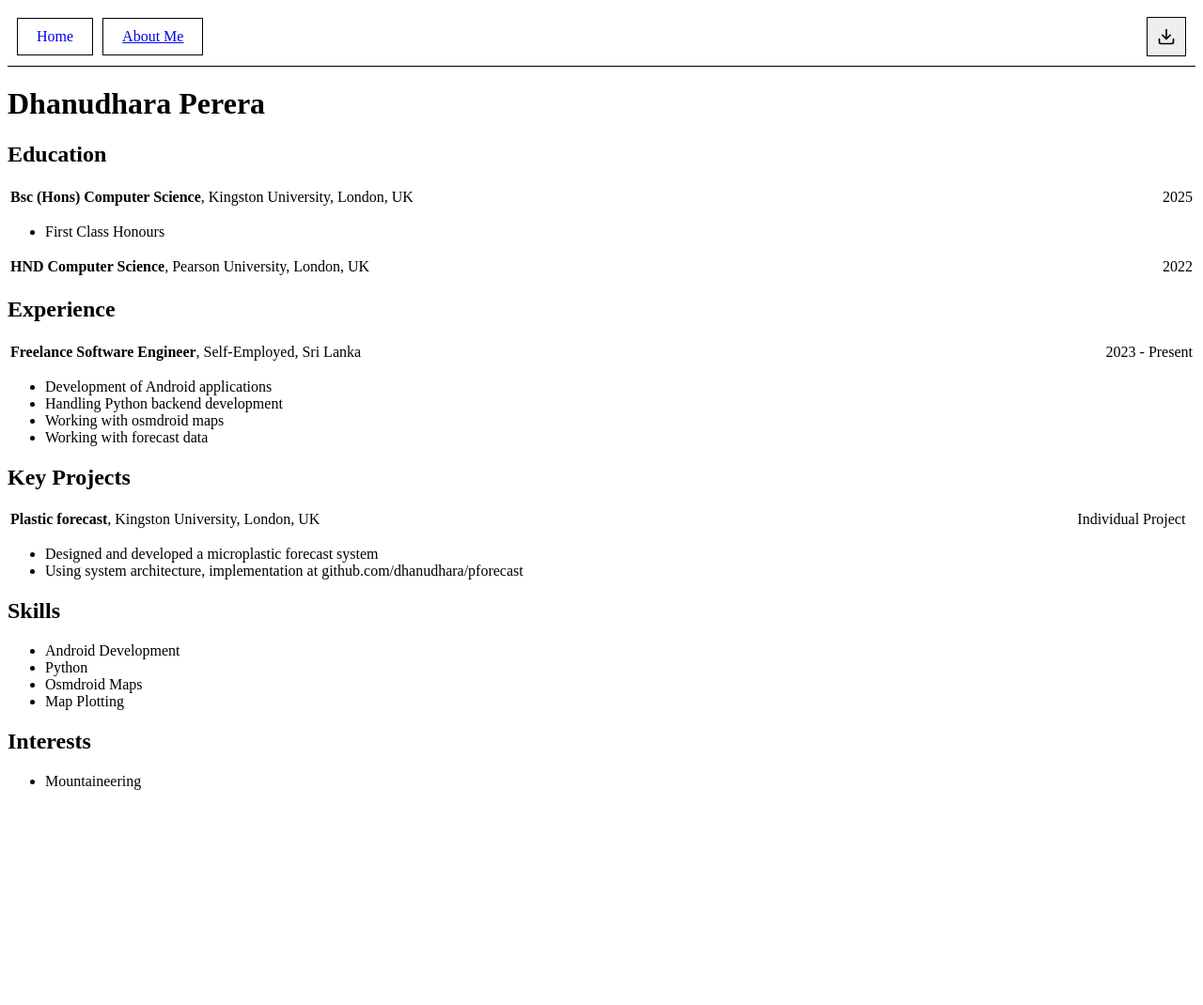
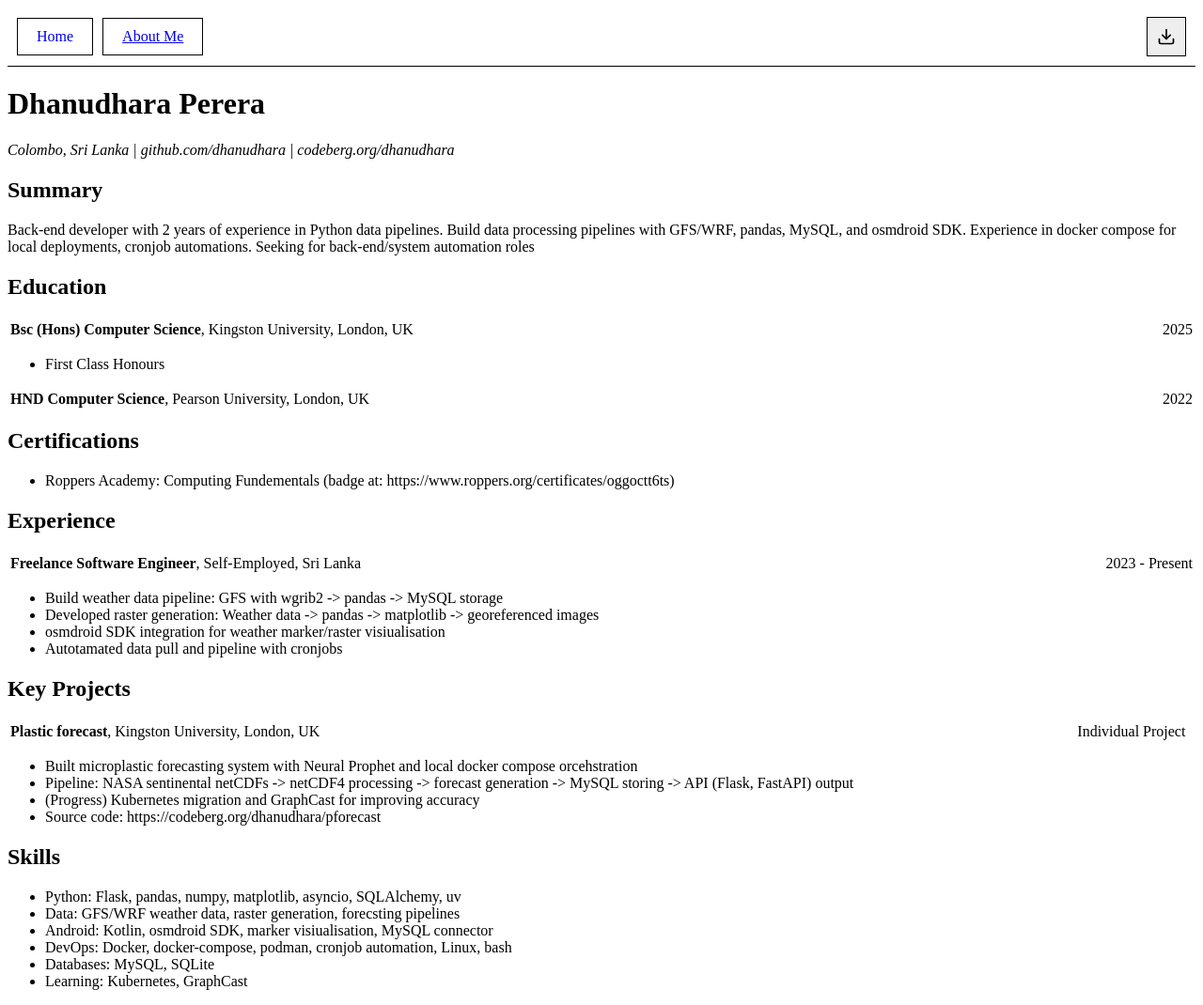
Before and after one commit to dhanudhara/dhanudhara.github.io, a Jekyll site: the page built from docs/about.html, in a window 1280 px wide. Shown: the whole page at 94% size. Built offline with Jekyll 4.4.1, drawn with Linux system fonts in a browser that asks for light colours; before the commit the page ends 900 px from its top, so only the background shows below that.

Commit message:
chore: update cv

```diff
--- a/docs/_data/aboutme.yml
+++ b/docs/_data/aboutme.yml
@@ -1,5 +1,8 @@
 name: "Dhanudhara Perera"
 email: "dhanut@tuta.io"
+address: "Colombo, Sri Lanka | github.com/dhanudhara | codeberg.org/dhanudhara"
+
+summary: "Back-end developer with 2 years of experience in Python data pipelines. Build data processing pipelines with GFS/WRF, pandas, MySQL, and osmdroid SDK. Experience in docker compose for local deployments, cronjob automations. Seeking for back-end/system automation roles"
 
 education:
   - degree: "Bsc (Hons) Computer Science"
@@ -19,10 +22,10 @@ experience:
     start_date: "2023"
     end_date: "Present"
     responsibilities:
-      - "Development of Android applications"
-      - "Handling Python backend development"
-      - "Working with osmdroid maps"
-      - "Working with forecast data"
+      - "Build weather data pipeline: GFS with wgrib2 -> pandas -> MySQL storage"
+      - "Developed raster generation: Weather data -> pandas -> matplotlib -> georeferenced images"
+      - "osmdroid SDK integration for weather marker/raster visiualisation"
+      - "Autotamated data pull and pipeline with cronjobs"
 
 projects:
   - title: "Plastic forecast"
@@ -30,10 +33,22 @@ projects:
     company: "Kingston University"
     location: "London, UK"
     responsibilities:
-      - "Designed and developed a microplastic forecast system"
-      - "Using system architecture, implementation at github.com/dhanudhara/pforecast"
+      - "Built microplastic forecasting system with Neural Prophet and local docker compose orcehstration"
+      - "Pipeline: NASA sentinental netCDFs -> netCDF4 processing -> forecast generation -> MySQL storing -> API (Flask, FastAPI) output"
+      - "(Progress) Kubernetes migration and GraphCast for improving accuracy"
+      - "Source code: https://codeberg.org/dhanudhara/pforecast"
+
+certifications:
+  - "Roppers Academy: Computing Fundementals (badge at: https://www.roppers.org/certificates/oggoctt6ts)"
+
+skills:
+  - "Python: Flask, pandas, numpy, matplotlib, asyncio, SQLAlchemy, uv"
+  - "Data: GFS/WRF weather data, raster generation, forecsting pipelines"
+  - "Android: Kotlin, osmdroid SDK, marker visiualisation, MySQL connector"
+  - "DevOps: Docker, docker-compose, podman, cronjob automation, Linux, bash"
+  - "Databases: MySQL, SQLite"
+  - "Learning: Kubernetes, GraphCast"
 
 publications: []
 awards: []
-skills: ["Android Development", "Python", "Osmdroid Maps", "Map Plotting"]
-interests: ["Mountaineering"]
+interests: []
--- a/docs/_includes/cv_template.html
+++ b/docs/_includes/cv_template.html
@@ -4,6 +4,13 @@
     {{ site.data.aboutme.address }}
   </address>
 </header>
+
+{% if site.data.aboutme.summary %}
+<section>
+  <h2>Summary</h2>
+  <p>{{ site.data.aboutme.summary }}</p>
+</section>
+{% endif %}
 
 {% if site.data.aboutme.education.size > 0 %}
 <section>
@@ -23,6 +30,17 @@
       </ul>
     {% endif %}
   {% endfor %}
+</section>
+{% endif %}
+
+{% if site.data.aboutme.certifications.size > 0 %}
+<section>
+  <h2>Certifications</h2>
+  <ul>
+    {% for cert in site.data.aboutme.certifications %}
+      <li>{{ cert }}</li>
+    {% endfor %}
+  </ul>
 </section>
 {% endif %}
 
```
